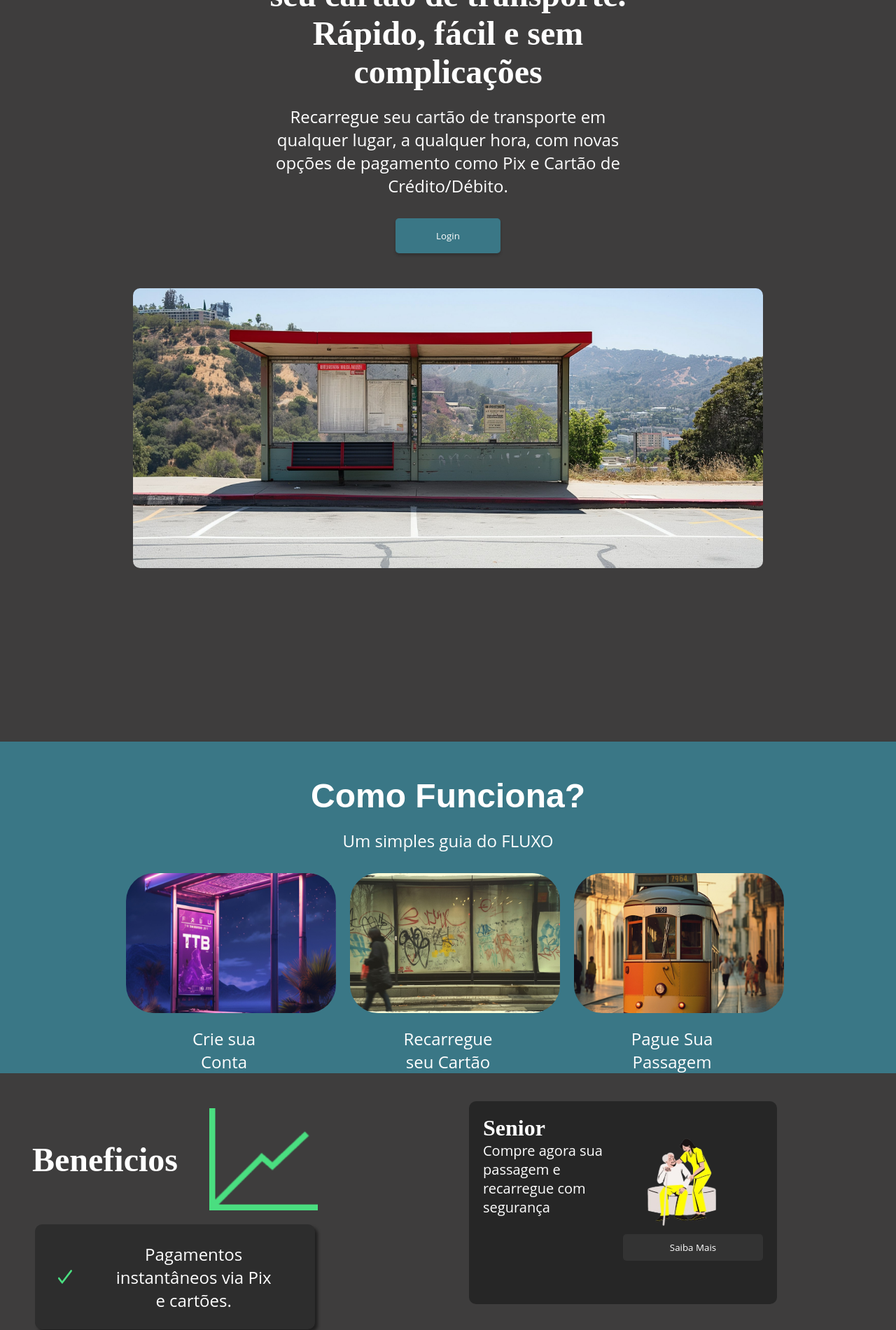
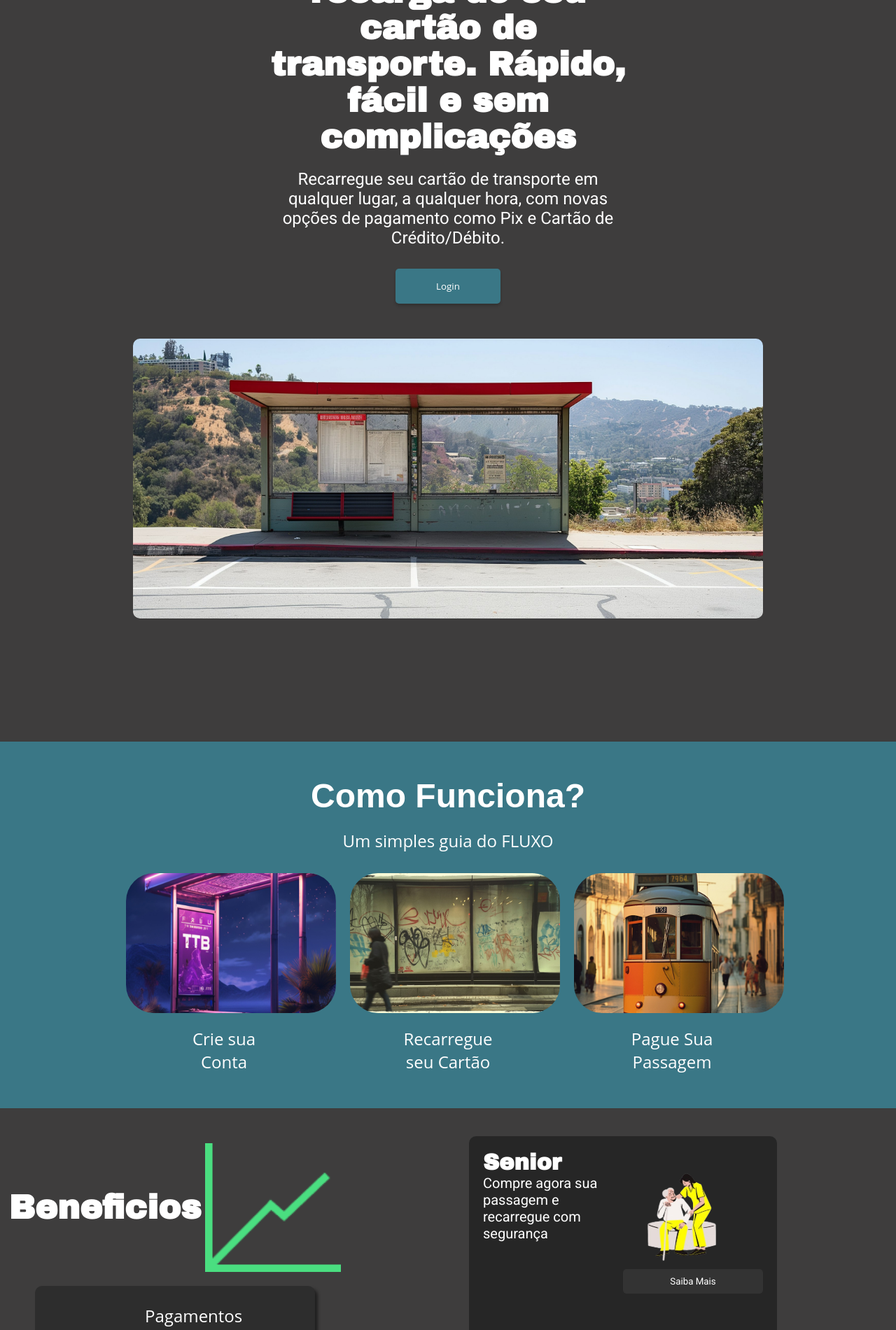
Before and after one commit to 1GabsFps/fluxo-app, a React (Create React App) app: page / in a window 1280 px wide. Shown: the part 140-2041 px from the top of the page at 70% size. Built offline with nearby package versions, Linux system fonts and the light colour scheme.

Commit message:
edições na estilização

```diff
--- a/package.json
+++ b/package.json
@@ -7,7 +7,9 @@
     "@testing-library/react": "^13.4.0",
     "@testing-library/user-event": "^13.5.0",
     "axios": "^1.7.7",
+    "install": "^0.13.0",
     "mercadopago": "^2.0.15",
+    "npm": "^10.9.0",
     "react": "^18.3.1",
     "react-dom": "^18.3.1",
     "react-hot-toast": "^2.4.1",
@@ -17,6 +19,9 @@
     "react-router-dom": "^6.27.0",
     "react-scripts": "5.0.1",
     "styled-components": "^6.1.13",
+    "typeface-archivo-black": "^1.1.13",
+    "typeface-montserrat": "^1.1.13",
+    "typeface-roboto": "^1.1.13",
     "web-vitals": "^2.1.4"
   },
   "scripts": {
--- a/public/index.html
+++ b/public/index.html
@@ -24,7 +24,7 @@
       work correctly both with client-side routing and a non-root public URL.
       Learn how to configure a non-root public URL by running `npm run build`.
     -->
-    <title>React App</title>
+    <title>Fluxo App</title>
   </head>
   <body>
     <noscript>You need to enable JavaScript to run this app.</noscript>
--- a/src/components/Cards/CardStyle.js
+++ b/src/components/Cards/CardStyle.js
@@ -1,4 +1,7 @@
 import styled from 'styled-components';
+import 'typeface-roboto'
+import 'typeface-archivo-black'
+
 
 export const Card = styled.div`
     width: 400px;
@@ -20,7 +23,7 @@ export const Card = styled.div`
 export const CardTitle = styled.h2`
     font-size: 2em;
     color: #fff;
-    font-family: 'Fredoka One', cursive;
+    font-family: 'Archivo Black', sans-serif;
     font-weight: 800;
 
     @media (max-width: 768px) {
@@ -32,7 +35,7 @@ export const CardText = styled.p`
     font-size: 20px;
     max-width: 90%;
     color: #fff;
-    font-family: 'Open Sans', sans-serif;
+    font-family: 'Roboto', sans-serif;
     font-weight: 400;
 
     @media (max-width: 768px) {
@@ -49,7 +52,7 @@ export const CardButton = styled.button`
     border-radius: 5px;
     cursor: pointer;
     transition: 0.3s;
-    font-family: 'Open Sans', sans-serif;
+    font-family: 'Roboto', sans-serif;
     font-weight: 400;
     &:hover {
         background-color: #555;
--- a/src/pages/LandingBottom/BottomStyle.js
+++ b/src/pages/LandingBottom/BottomStyle.js
@@ -1,4 +1,5 @@
 import styled from "styled-components";
+import 'typeface-archivo-black'
 
 export const MainContainer = styled.div`
     display: flex;
@@ -40,7 +41,7 @@ export const Title = styled.h1`
     max-width: 40%;
     margin: 0;
     text-align: center;
-    font-family: 'Fredoka One', cursive;
+    font-family: 'Archivo Black', sans-serif;
     font-weight: 800;
 
     @media (max-width: 1024px) {
--- a/src/pages/LandingMid/MidStyle.js
+++ b/src/pages/LandingMid/MidStyle.js
@@ -97,6 +97,7 @@ export const ImgDescription = styled.p`
     max-width: 50%;
     text-align: center;
     margin-top: 20px;
+    margin-bottom: 50px;
     font-family: 'Open Sans', sans-serif;
     font-weight: 400;
 
--- a/src/pages/LandingPage/LandingStyle.js
+++ b/src/pages/LandingPage/LandingStyle.js
@@ -1,4 +1,6 @@
 import styled, { createGlobalStyle } from "styled-components";
+import 'typeface-roboto'
+import 'typeface-archivo-black'
 
 export const GlobalStyle = createGlobalStyle`
     * {
@@ -40,7 +42,7 @@ export const SectionTitle = styled.h1`
     max-width: 40%;
     margin: 0;
     text-align: center;
-    font-family: 'Fredoka One', cursive;
+    font-family: 'Archivo Black', sans-serif;
     font-weight: 800;
 
     @media (max-width: 768px) {
@@ -57,7 +59,7 @@ export const SectionDescription = styled.p`
     max-width: 40%;
     margin: 0;
     text-align: center;
-    font-family: 'Open Sans', sans-serif;
+    font-family: 'Roboto', sans-serif;
     font-weight: 400;
 
     @media (max-width: 768px) {
```
Also changed, not shown: 1 other file (tests, documents, lock files or other folders).
